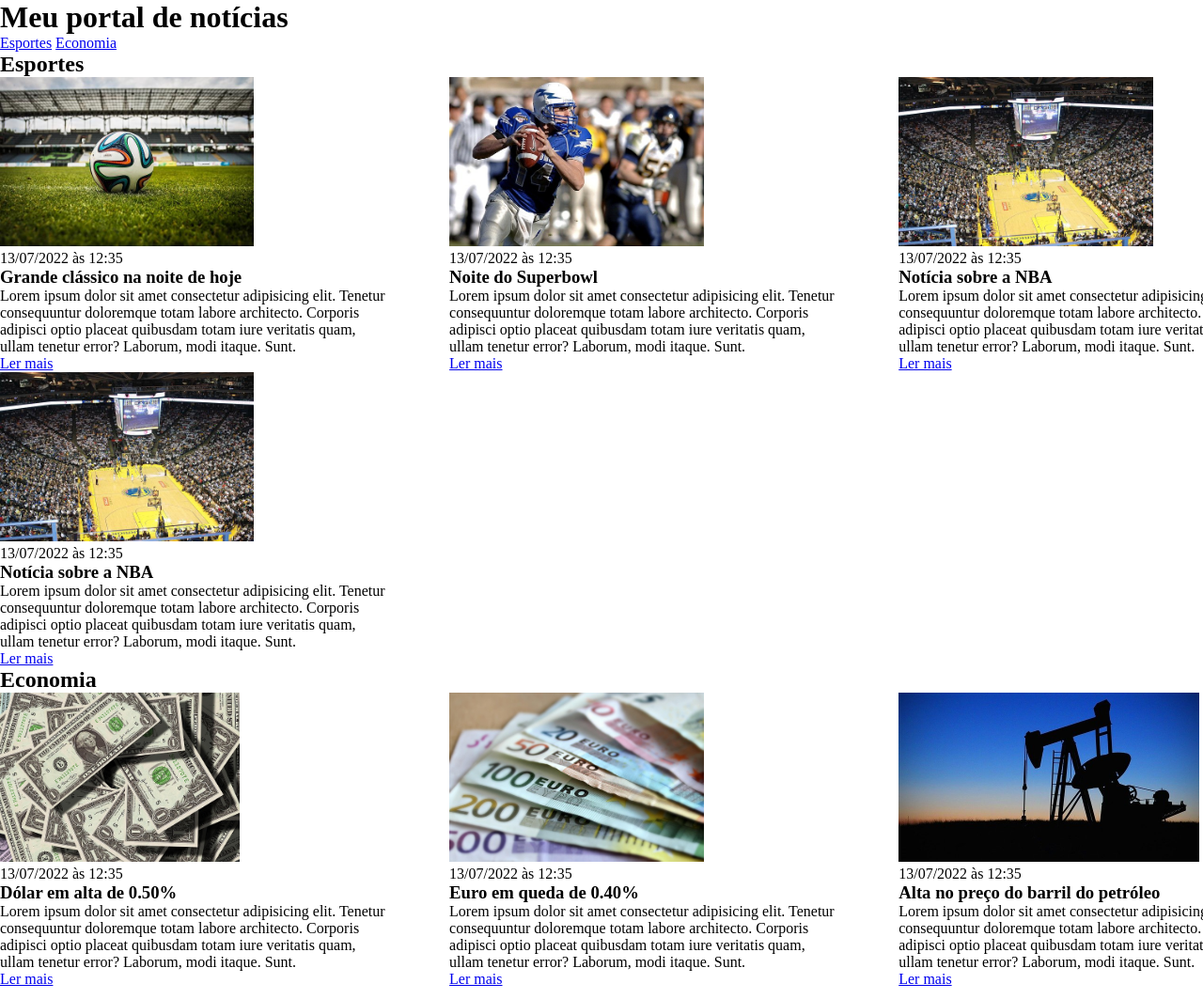
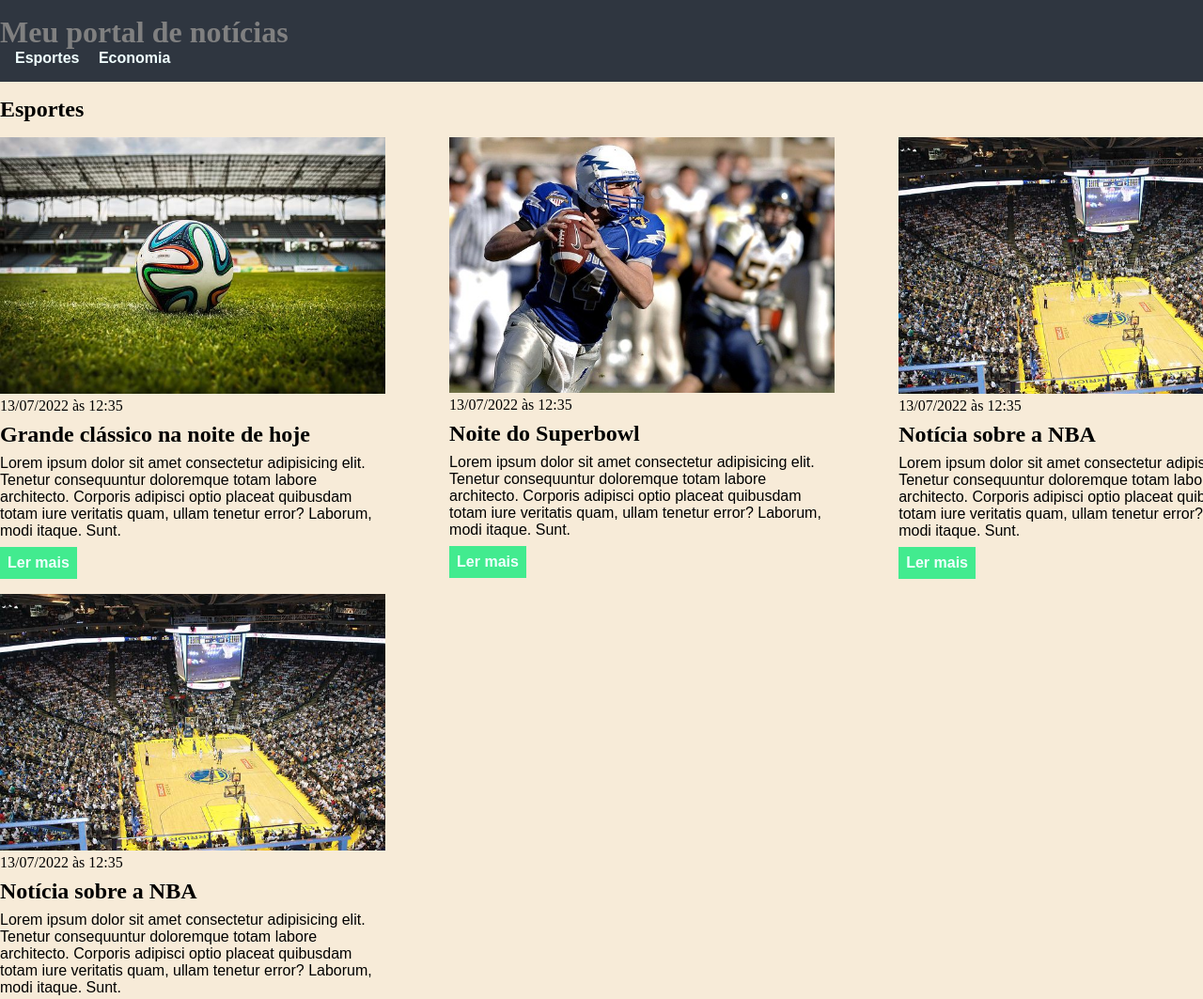
Before and after one commit to TatuzinhoBixo/EBAC-Phython, a plain HTML site: page CSS/index.html in a window 1280 px wide. Shown: the top 1063 px of the page at 94% size. Drawn offline with Linux system fonts and the light colour scheme.

Commit message:
final css - revisar

```diff
--- a/CSS/main.css
+++ b/CSS/main.css
@@ -4,8 +4,28 @@
     padding: 0;
 }
 
+body > header {
+    background-color: #2f3640;
+    padding: 16px 0;
+    color: gray
+}
+
+header .container {
+    display flex;
+    align-items: center;
+    justify-content: space-between;
+}
+
 header li {
     display: inline;
+    font-family: Arial, Helvetica, sans-serif;
+    font-weight: bold;
+    margin-left: 16px;
+}
+
+header li a {
+    color: azure;
+    text-decoration: none;
 }
 
 .container {
@@ -20,10 +40,72 @@ header li {
 }
 
 .articles article img {
-    height: 180px;
+   /* height: 180px;
+   */
+   width: 100%;
 }
 
 .articles article {
     width: 30%;
+}
 
+section {
+    padding: 16px 0;
 }
+
+section {
+    margin-bottom: 16px 0;
+}
+
+section h2,
+.articles article {
+    margin-bottom: 16px;
+}
+
+.articles article h3 {
+    margin-top: 8px;
+    margin-bottom: 8px;
+}
+
+.articles article a {
+    background-color: blue;
+    color: azure;
+    padding: 8px;
+    display: inline-block;
+    text-decoration: none;
+    font-weight: bolder;
+    margin-top: 8px;
+}
+
+.articles article a:hover {
+    text-decoration: underline;
+}
+
+.articles article p,
+.articles article a {
+    font-family: Arial, Helvetica, sans-serif;
+}
+
+.articles article h3 {
+    font-size: 24px;
+}
+
+select h2 {
+    font-size: 32px;
+}
+
+#sports {
+    background-color: #F7EBD8;
+}
+
+#sports .articles article a {
+    background-color: #42EB8F;
+}
+
+#economy {
+    background-color: #FAF670;
+}
+
+#economy .articles article a {
+    background-color: #AFEB42;
+}
```
